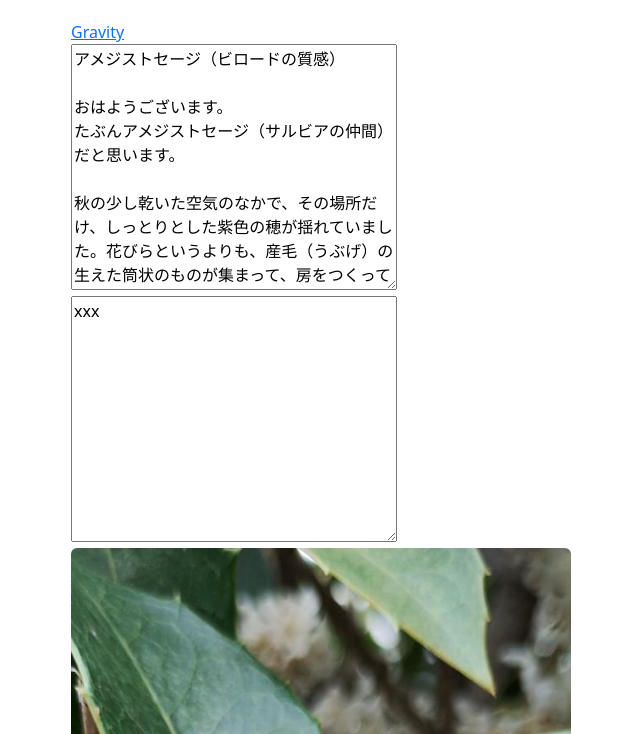
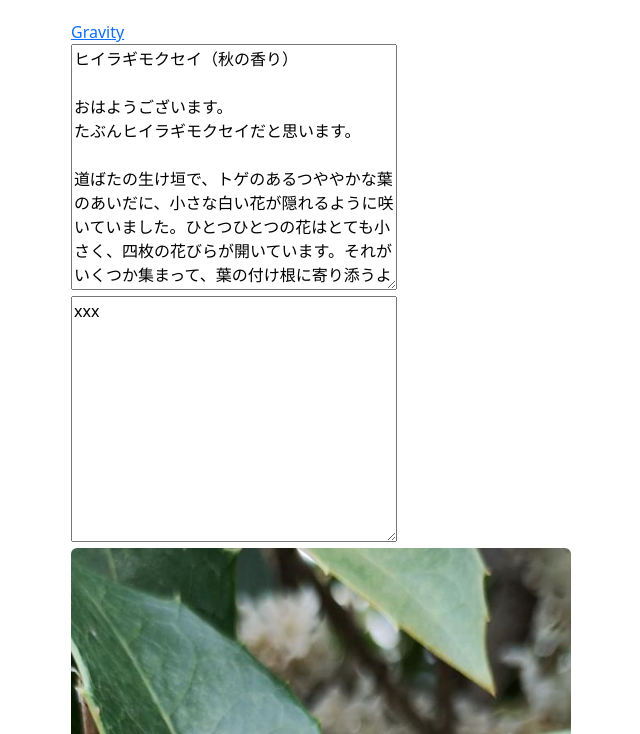
Before and after one commit to takase-hiroyuki/my_first_homepage, a plain HTML site: page index.html in a window 1280 px wide. Shown: the part 66-800 px from the top of the page, without its empty margins (319-959 px from the left). Drawn offline with nearby package versions, Linux system fonts and the light colour scheme.

Commit message:
Update index.html

```diff
--- a/index.html
+++ b/index.html
@@ -7,24 +7,26 @@
 <div class="mx-auto" style="max-width: 500px;">
 <a href="gra.html" target="_blank">Gravity</a><br />
 <textarea cols="33" rows="10"  onfocus="this.select()">
-アメジストセージ（ビロードの質感）
+ヒイラギモクセイ（秋の香り）
 
 おはようございます。
-たぶんアメジストセージ（サルビアの仲間）だと思います。
+たぶんヒイラギモクセイだと思います。
 
-秋の少し乾いた空気のなかで、その場所だけ、しっとりとした紫色の穂が揺れていました。花びらというよりも、産毛（うぶげ）の生えた筒状のものが集まって、房をつくっています。指でそっと触れてみると、見た目そのままの、やわらかいビロードのような感触がありました。冷たい空気とは対照的な、不思議な「あたたかさ」です。葉は細長く、茎は硬そうに見えましたが、花穂の部分だけが別世界のように、やわらかな光をまとっていました。
+道ばたの生け垣で、トゲのあるつややかな葉のあいだに、小さな白い花が隠れるように咲いていました。ひとつひとつの花はとても小さく、四枚の花びらが開いています。それがいくつか集まって、葉の付け根に寄り添うように咲いていました。
+
+ふと、どこからか甘い香りが漂ってきて、あたりを見回してこの花に気づきました。キンモクセイ（金木犀）の華やかな香りとは違う、もっと控えめで、近づかないとわからないほどの静かな香りです。葉の鋭いトゲとは対照的に、花はとてもやわらかそうな姿をしていました。
 
 ―――
-この花は「メキシカンセージ」とも呼ばれるそうです。たしかに、秋の日本の風景のなかでは、すこし異国の雰囲気があります。このビロードのような質感は、もしかすると、厳しい日差しや乾燥から身を守るためのものかもしれません。美しさのためというより、生きるために必要だったかたちが、結果として人の目を惹きつけている。そう思うと、植物の持つ静かな知恵に触れたような気がします。
+ヒイラギモクセイは、その名の通りヒイラギ（柊）とギンモクセイ（銀木犀）の雑種といわれているそうです。だから、ヒイラギの葉のかたちと、モクセイの仲間らしい秋の香りを受け継いでいるのですね。
 
-秋風が吹くたびに揺れる、やわらかな紫。その手触りを思い出すたび、指先に一瞬のあたたかさがよみがえるようです。
+オレンジ色のキンモクセイが季節の訪れを告げるなら、この白い花は、秋の終わりを静かに見送っているようにも見えます。トゲのある葉に守られるようにして咲く、その奥ゆかしさに惹かれました。
 
-#サルビア
-#アメジストセージ
-#紫の花
-#ビロードの質感
-#秋の風景
+#ヒイラギモクセイ
+#白い花
+#秋の香り
+#ギンモクセイ
 #ふと見かけた植物
+#生け垣
 </textarea>
 
 <textarea cols="33" rows="10"  onfocus="this.select()">
```
